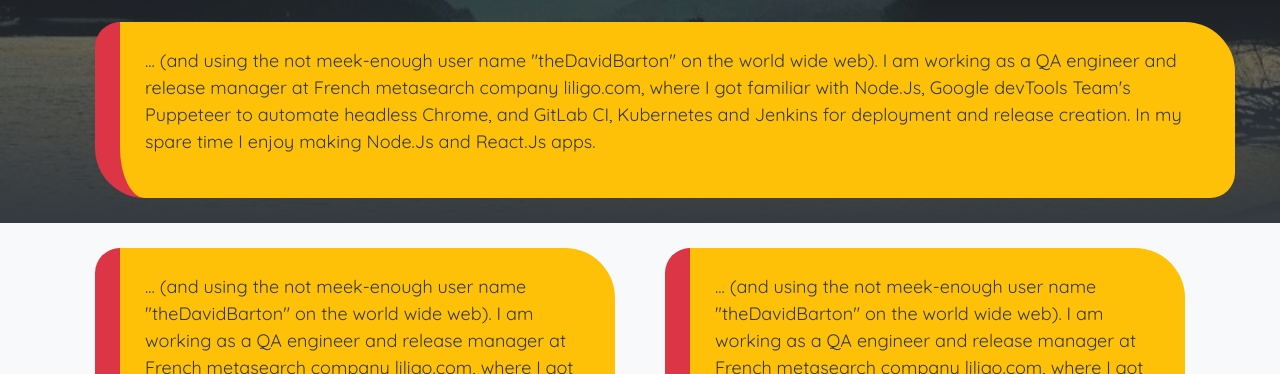
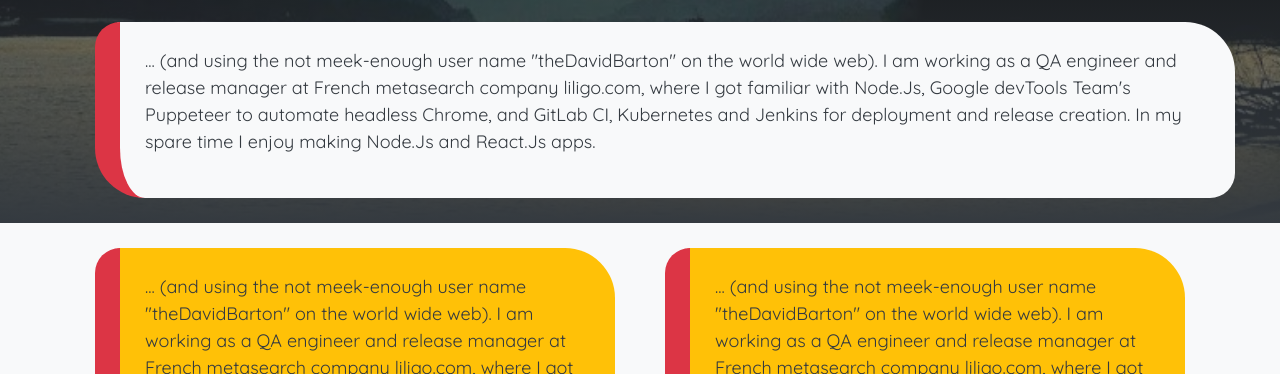
Before and after one commit to theDavidBarton/theDavidBarton.github.io, a plain HTML site: page index.html in a window 1280 px wide. Shown: the part 426-800 px from the top of the page. Drawn offline with nearby package versions, Linux system fonts and the light colour scheme.

Commit message:
change box bg

```diff
--- a/index.html
+++ b/index.html
@@ -74,7 +74,7 @@
               David...
             </h2>
           </div>
-          <div class="lead-on-home bg-warning text-dark col-auto">
+          <div class="lead-on-home bg-light text-dark col-auto">
             <p>
               ... (and using the not meek-enough user name "theDavidBarton" on the world wide web). I am working as a QA
               engineer and release manager at French metasearch company liligo.com, where I got familiar with Node.Js,
```
